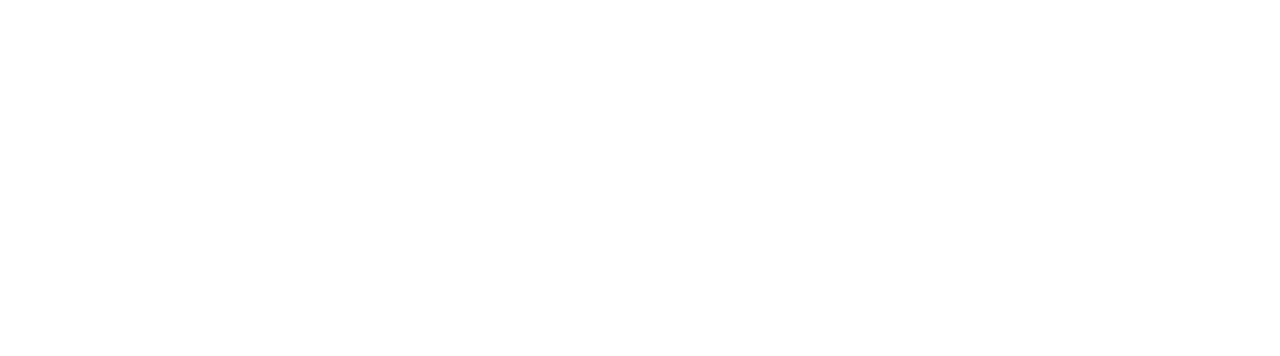
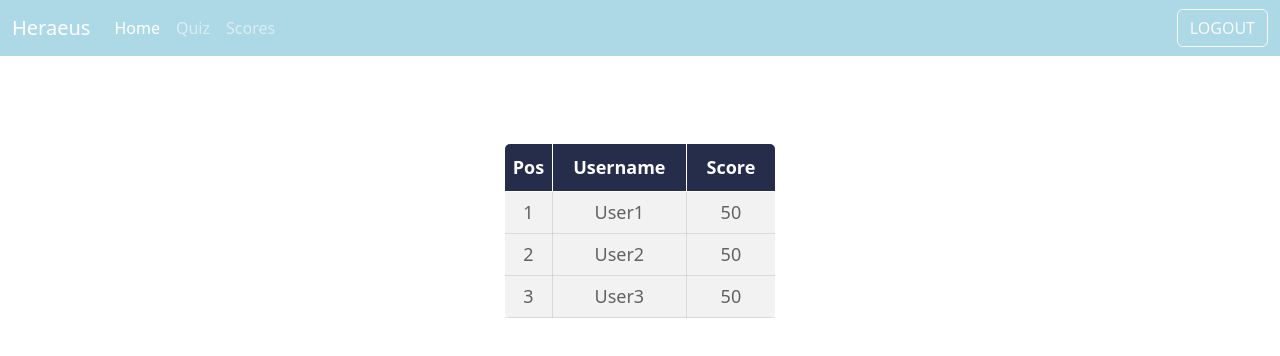
Before and after one commit to clairemurphy288/Training-Website, a React (Create React App) app: page /scores in a window 1280 px wide. Before the commit this address had no page. Shown: the top 356 px of the page. Built offline with nearby package versions, Linux system fonts and the light colour scheme; a web font is replaced by a local one.

Commit message:
scoreboard

```diff
--- a/src/App.js
+++ b/src/App.js
@@ -10,6 +10,7 @@
 import Dashboard from "./components/quiz/dashboard";
 import Quiz from "./components/quiz/quiz";
 import Questions from "./components/quiz/questions";
+import Scores from "./components/quiz/scores";
 
 function App() {
   return (
@@ -23,6 +24,7 @@
       <Route path="/dashboard" element = {<Dashboard/>}/>
       <Route path="/quiz" element = {<Quiz/>}/>
       <Route path="/questions" element = {<Questions/>}/>
+      <Route path="/scores" element = {<Scores/>}/>
       </Routes>
     </Router>
 
--- a/src/components/quiz/navbar/quiznavbar.js
+++ b/src/components/quiz/navbar/quiznavbar.js
@@ -12,6 +12,7 @@
               <div class="navbar-nav">
                   <a href="/dashboard" class="nav-item nav-link active">Home</a>
                   <a href="/quiz" class="nav-item nav-link">Quiz</a>
+                  <a href='/scores' class="nav-item nav-link">Scores</a>
               </div>
               <form class="d-flex ms-auto">
                   <Link to ="/signin"><button type="submit" class="btn btn-outline-light">LOGOUT</button></Link>
--- /dev/null
+++ b/src/components/quiz/score.css
@@ -0,0 +1,57 @@
+.scoreboard-wrapper {
+    display: flex;
+    justify-content: center;
+    align-items: center;
+    height: 350px;
+}
+
+.scoreboard-table {
+    font-size: 18px;
+    text-align: center;
+}
+
+th {
+    background-color: #252d4a;
+    color: #fff;
+    padding: 10px 20px;
+    border-style: solid;
+    border-width: 0 1px 1px 0;
+    border-color: #fff;
+}
+
+td {
+    border-style: solid;
+    border-width: 0 1px 1px 0;
+    border-color: rgba(0, 0, 0, 0.1);
+}
+
+th:first-child {
+    border-top-left-radius: 5px;
+}
+
+th:last-child {
+    border-top-right-radius: 5px;
+    border-right: none;
+}
+
+th:first-child, td:first-child {
+    padding: 7px 8px;
+}
+
+td {
+    padding: 7px 20px;
+    background: rgba(230, 230, 230, 0.5);
+    color: rgba(0, 0, 0, 0.6);
+}
+
+tr:last-child td:first-child {
+    border-radius: 0 0 0 5px;
+}
+
+tr:last-child td:last-child {
+    border-radius: 0 0 5px 0;
+}
+
+tr td:last-child {
+    border-right: none;
+}
--- /dev/null
+++ b/src/components/quiz/scores.js
@@ -0,0 +1,36 @@
+import React, { useState, useEffect } from "react";
+import Navbar from "./navbar/quiznavbar";
+import './score.css';
+
+export default function GetScores() {
+
+    return (
+        <div className="scoreboard-body">
+            <Navbar />
+            <div className="scoreboard-wrapper">
+                <table className="scoreboard-table">
+                    <tr>
+                        <th>Pos</th>
+                        <th>Username</th>
+                        <th>Score</th>
+                    </tr>
+                    <tr>
+                        <td>1</td>
+                        <td>User1</td>
+                        <td>50</td>
+                    </tr>
+                    <tr>
+                        <td>2</td>
+                        <td>User2</td>
+                        <td>50</td>
+                    </tr>
+                    <tr>
+                        <td>3</td>
+                        <td>User3</td>
+                        <td>50</td>
+                    </tr>
+                </table>
+            </div>
+        </div>
+    );
+}
```
